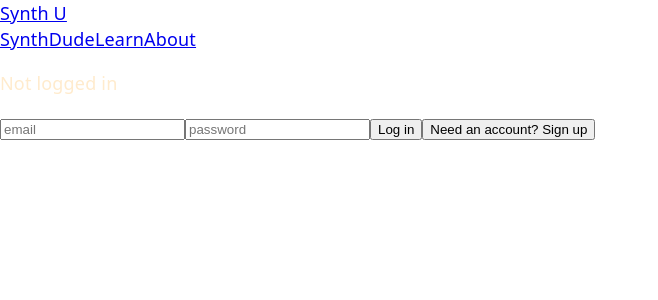
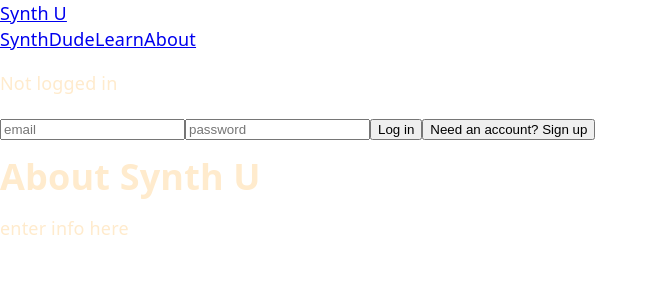
Before and after one commit to mmmckay1/synthu, a React (Vite) app in the folder web/: page /about in a window 1280 px wide. Shown: the top 300 px of the page, without its empty margins (0-658 px from the left). Built offline with nearby package versions, Linux system fonts and the light colour scheme; no server answers.

Commit message:
added about page

```diff
--- /dev/null
+++ b/web/src/About.tsx
@@ -0,0 +1,6 @@
+export function About(){
+    return <>
+    <h1>About Synth U</h1>
+    <p>enter info here</p>
+    </>
+}
--- a/web/src/App.tsx
+++ b/web/src/App.tsx
@@ -8,6 +8,7 @@ import { supabase } from './supabase.ts'
 import { apiFetch } from './api.ts'
 import { Routes, Route } from 'react-router'
 import { Header } from './Header.tsx'
+import { About } from './About.tsx'
 
 function App() {
   const session = useSession()
@@ -34,6 +35,7 @@ function App() {
       <Routes>
         <Route path="/" element= {<Freeplay/>} />
         <Route path="/courses" element={lessonView} />
+        <Route path="/about" element={<About />} />
       </Routes>
     </>
   )
```
